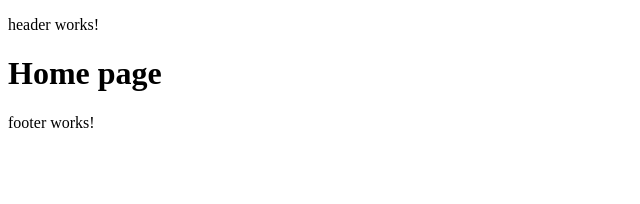
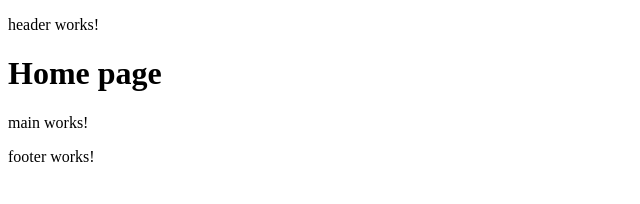
Before and after one commit to NinaNikolova/app, an Angular app: page / in a window 1280 px wide. Shown: the top 204 px of the page, without its empty margins (0-640 px from the left). Built offline with nearby package versions, Linux system fonts and the light colour scheme.

Commit message:
add main component

```diff
--- a/src/app/app.component.html
+++ b/src/app/app.component.html
@@ -1,4 +1,4 @@
 <app-header />
 <h1>Home page</h1>
-
+<app-main />
 <app-footer />
--- a/src/app/app.module.ts
+++ b/src/app/app.module.ts
@@ -4,10 +4,12 @@
 import { AppRoutingModule } from './app-routing.module';
 import { AppComponent } from './app.component';
 import { CoreModule } from './core/core.module';
+import { MainComponent } from './main/main.component';
 
 @NgModule({
   declarations: [
-    AppComponent
+    AppComponent,
+    MainComponent
   ],
   imports: [
     BrowserModule,
--- /dev/null
+++ b/src/app/main/main.component.html
@@ -0,0 +1 @@
+<p>main works!</p>
```
Also changed, not shown: src/app/main/main.component.ts (added, +10 -0 lines), src/app/main/main.component.css (added), 1 other file (tests, documents, lock files or other folders).
